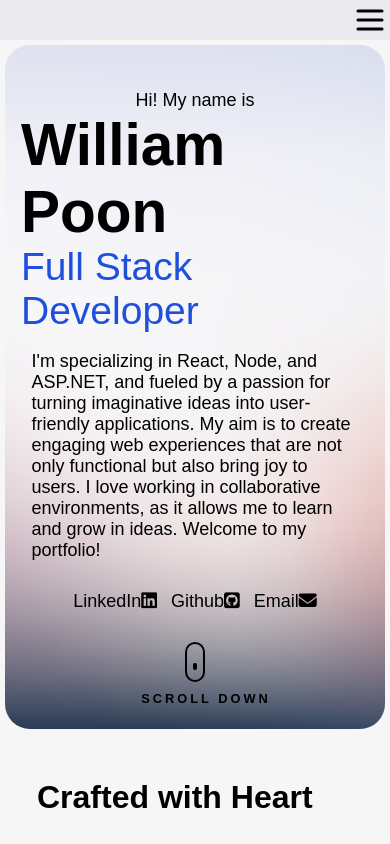
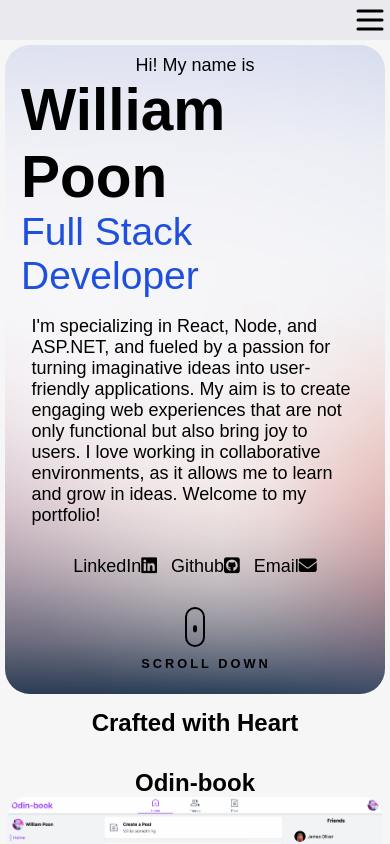
Before and after one commit to williamphk/portfolio-website-react, a React (Vite) app: page / in a window 390 px wide. Shown: the top 844 px of the page. Built offline with nearby package versions, Linux system fonts and the light colour scheme; a web font is replaced by a local one.

Commit message:
Added rootMargin for Responsive

```diff
--- a/src/App.css
+++ b/src/App.css
@@ -26,3 +26,16 @@ section {
     padding-right: 0;
   }
 }
+
+/* PHONE */
+@media only screen and (max-width: 415px) {
+  section {
+    padding: 10px 0;
+  }
+  .section-title {
+    font-size: 24px;
+    margin-bottom: 0;
+    text-align: center;
+    padding-left: 0;
+  }
+}
--- a/src/components/Projects.jsx
+++ b/src/components/Projects.jsx
@@ -32,7 +32,11 @@ export default function Projects() {
   const videoHeight = ((window.innerWidth / 2 - 40) * 9) / 16;
 
   useEffect(() => {
-    const observer = new IntersectionObserver((entries) => {
+    const mediaQueryTablet = window.matchMedia("(max-width: 1200px)");
+    const rootMargin = mediaQueryTablet.matches ? "400px" : "0px";
+
+    const observer = new IntersectionObserver(
+      (entries) => {
         entries.forEach((entry) => {
           const imageID = entry.target.getAttribute("data-img");
 
@@ -56,7 +60,9 @@ export default function Projects() {
             }
           }
         });
-    });
+      },
+      { rootMargin }
+    );
 
     observeElementsRef.current
       .querySelectorAll(".intersecting-element")
```
Lines whose indentation alone changed are shown as unchanged.
